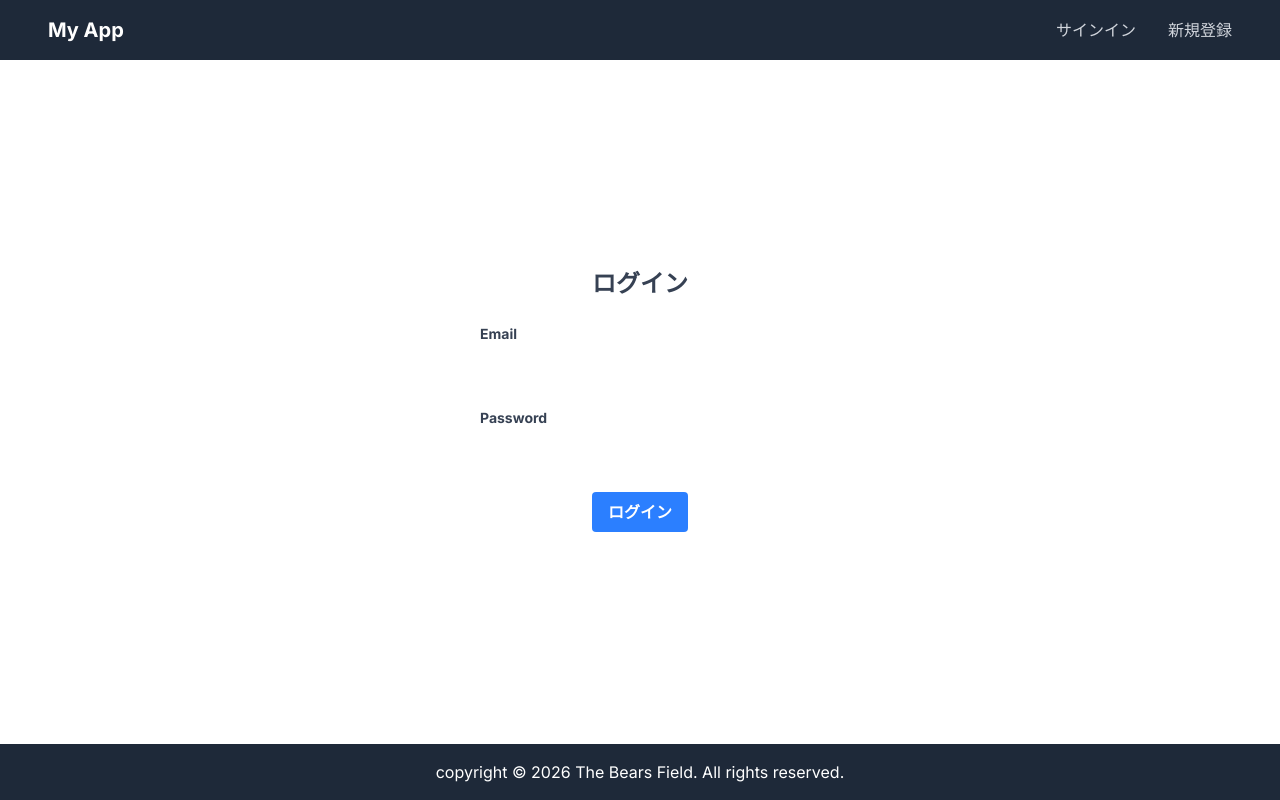
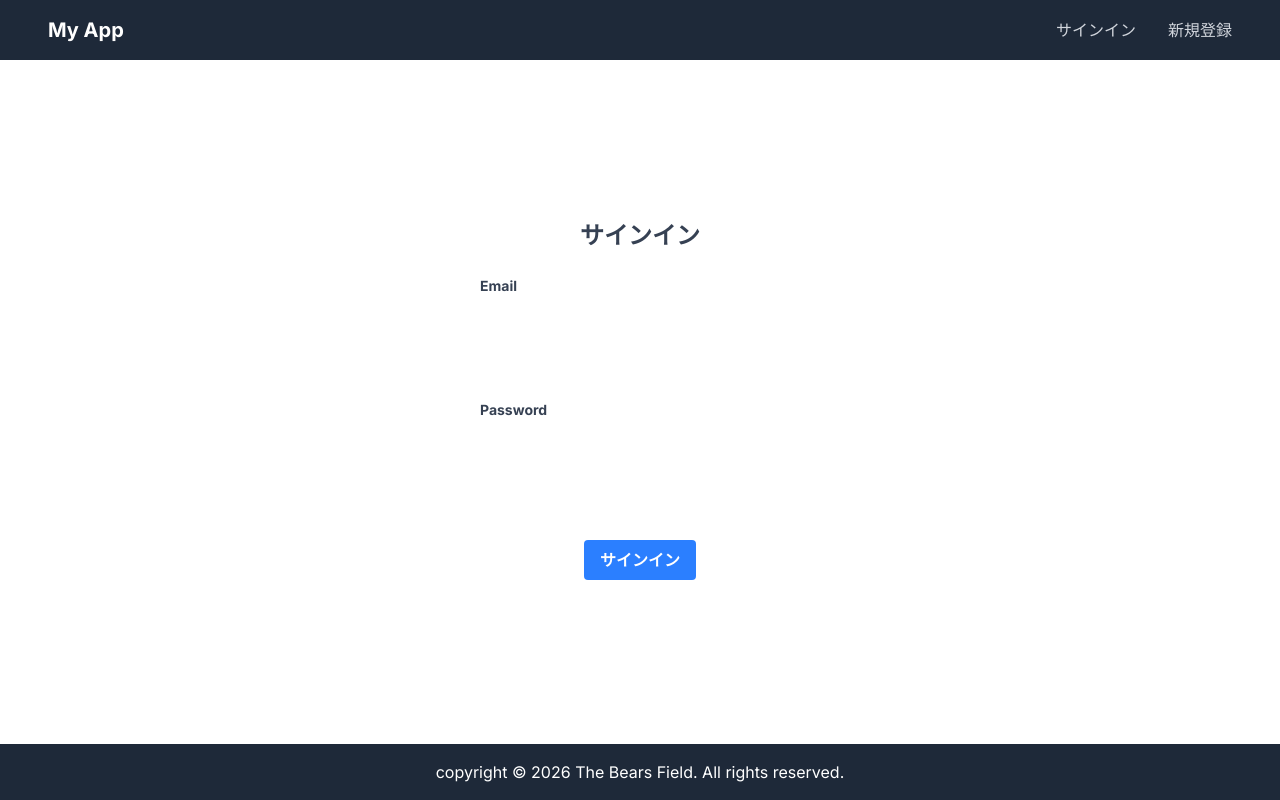
Before and after one commit to the-bears-field/nextjs_rails, a Next.js app in the folder frontend/: page /signin in a window 1280 px wide. Built offline with nearby package versions, Linux system fonts and the light colour scheme; no server answers.

Commit message:
feat(frontend): 認証に関わるフォームの共通する箇所を分離してコンポーネント化

```diff
--- /dev/null
+++ b/frontend/src/components/authentications/AuthenticationForm.tsx
@@ -0,0 +1,48 @@
+import { JSX } from "react";
+
+type AuthenticationFormType = {
+  action: (formData: FormData) => Promise<void>;
+  inputFields: { name: string; type: string; label: string }[];
+  buttonText: string;
+};
+
+export function AuthenticationForm(props: AuthenticationFormType): JSX.Element {
+  const { action, inputFields, buttonText } = props;
+
+  return (
+    <form action={action}>
+      {/* Input Fields */}
+      {inputFields.map((field, key) => (
+        <div className="mt-4" key={key}>
+          <label
+            htmlFor={field.name}
+            className="block text-gray-700 text-sm font-bold mb-2"
+          >
+            {field.label}
+          </label>
+          <input
+            type={field.type}
+            id={field.name}
+            name={field.name}
+            required
+            className="w-full px-3 py-2 border border-gray-300 rounded-md focus:outline-none focus:ring focus:border-blue-500 text-gray-700"
+          />
+          <div className="mt-2 ml-2 h-8">
+            <p id={`${field.name}-error`} className="text-red-500 text-s">
+              {/* Error message will be displayed here */}
+            </p>
+          </div>
+        </div>
+      ))}
+      {/* Submit Button */}
+      <div className="flex justify-center mt-8">
+        <button
+          type="submit"
+          className="bg-blue-500 text-white font-bold py-2 px-4 rounded hover:bg-blue-700 focus:outline-none focus:ring focus:ring-blue-300"
+        >
+          {buttonText}
+        </button>
+      </div>
+    </form>
+  );
+}
--- a/frontend/src/components/authentications/SigninForm.tsx
+++ b/frontend/src/components/authentications/SigninForm.tsx
@@ -3,6 +3,7 @@
 import { signin } from "@/features/authentications/actions/signin";
 import { redirect } from "next/navigation";
 import { JSX } from "react";
+import { AuthenticationForm } from "./AuthenticationForm";
 
 export function SigninForm(): JSX.Element {
   async function signinUser(formData: FormData) {
@@ -17,58 +18,21 @@ export function SigninForm(): JSX.Element {
     }
   }
 
+  const formValues = {
+    action: signinUser,
+    inputFields: [
+      { name: "email", type: "email", label: "Email" },
+      { name: "password", type: "password", label: "Password" },
+    ],
+    buttonText: "サインイン",
+  };
+
   return (
-    <form
-      action={signinUser}
-      className="bg-white p-8 rounded-lg shadow-md max-w-sm w-full"
-    >
+    <div className="dark:bg-white p-8 rounded-lg shadow-md max-w-sm w-full">
       <h1 className="text-2xl font-bold text-center mb-6 text-gray-700">
-        ログイン
+        サインイン
       </h1>
-
-      {/* Email Input */}
-      <div className="mb-4">
-        <label
-          htmlFor="email"
-          className="block text-gray-700 text-sm font-bold mb-2"
-        >
-          Email
-        </label>
-        <input
-          type="email"
-          id="email"
-          name="email"
-          required
-          className="w-full px-3 py-2 border border-gray-300 rounded-md focus:outline-none focus:ring focus:border-blue-500 text-gray-700"
-        />
-      </div>
-
-      {/* Password Input */}
-      <div className="mb-4 relative">
-        <label
-          htmlFor="password"
-          className="block text-gray-700 text-sm font-bold mb-2"
-        >
-          Password
-        </label>
-        <input
-          type="password"
-          id="password"
-          name="password"
-          required
-          className="w-full px-3 py-2 border border-gray-300 rounded-md focus:outline-none focus:ring focus:border-blue-500 text-gray-700"
-        />
-      </div>
-
-      {/* Submit Button */}
-      <div className="flex justify-center">
-        <button
-          type="submit"
-          className="bg-blue-500 text-white font-bold py-2 px-4 rounded hover:bg-blue-700 focus:outline-none focus:ring focus:ring-blue-300"
-        >
-          ログイン
-        </button>
-      </div>
-    </form>
+      <AuthenticationForm {...formValues} />
+    </div>
   );
 }
--- a/frontend/src/components/authentications/SignupForm.tsx
+++ b/frontend/src/components/authentications/SignupForm.tsx
@@ -2,6 +2,7 @@
 
 import { signup } from "@/features/authentications/actions/signup";
 import { JSX } from "react";
+import { AuthenticationForm } from "./AuthenticationForm";
 
 export function SignupForm(): JSX.Element {
   async function signupUser(formData: FormData) {
@@ -18,92 +19,23 @@ export function SignupForm(): JSX.Element {
     }
   }
 
+  const formValues = {
+    action: signupUser,
+    inputFields: [
+      { name: "user_id", type: "text", label: "User ID" },
+      { name: "name", type: "text", label: "User Name" },
+      { name: "email", type: "email", label: "Email" },
+      { name: "password", type: "password", label: "Password" },
+    ],
+    buttonText: "登録",
+  };
+
   return (
-    <form
-      action={signupUser}
-      className="bg-white p-8 rounded-lg shadow-md max-w-sm w-full"
-    >
+    <div className="dark:bg-white p-8 rounded-lg shadow-md max-w-sm w-full">
       <h1 className="text-2xl font-bold text-center mb-6 text-gray-700">
         ユーザー登録
       </h1>
-
-      {/* User ID Input */}
-      <div className="mb-4">
-        <label
-          htmlFor="user_id"
-          className="block text-gray-700 text-sm font-bold mb-2"
-        >
-          User ID
-        </label>
-        <input
-          type="text"
-          id="user_id"
-          name="user_id"
-          required
-          className="w-full px-3 py-2 border border-gray-300 rounded-md focus:outline-none focus:ring focus:border-blue-500 text-gray-700"
-        />
-      </div>
-
-      {/* User ID Input */}
-      <div className="mb-4">
-        <label
-          htmlFor="name"
-          className="block text-gray-700 text-sm font-bold mb-2"
-        >
-          User Name
-        </label>
-        <input
-          type="text"
-          id="name"
-          name="name"
-          required
-          className="w-full px-3 py-2 border border-gray-300 rounded-md focus:outline-none focus:ring focus:border-blue-500 text-gray-700"
-        />
-      </div>
-
-      {/* Email Input */}
-      <div className="mb-4">
-        <label
-          htmlFor="email"
-          className="block text-gray-700 text-sm font-bold mb-2"
-        >
-          Email
-        </label>
-        <input
-          type="email"
-          id="email"
-          name="email"
-          required
-          className="w-full px-3 py-2 border border-gray-300 rounded-md focus:outline-none focus:ring focus:border-blue-500 text-gray-700"
-        />
-      </div>
-
-      {/* Password Input */}
-      <div className="mb-4 relative">
-        <label
-          htmlFor="password"
-          className="block text-gray-700 text-sm font-bold mb-2"
-        >
-          Password
-        </label>
-        <input
-          type="password"
-          id="password"
-          name="password"
-          required
-          className="w-full px-3 py-2 border border-gray-300 rounded-md focus:outline-none focus:ring focus:border-blue-500 text-gray-700"
-        />
-      </div>
-
-      {/* Submit Button */}
-      <div className="flex justify-center">
-        <button
-          type="submit"
-          className="bg-blue-500 text-white font-bold py-2 px-4 rounded hover:bg-blue-700 focus:outline-none focus:ring focus:ring-blue-300"
-        >
-          登録
-        </button>
-      </div>
-    </form>
+      <AuthenticationForm {...formValues} />;
+    </div>
   );
 }
```
